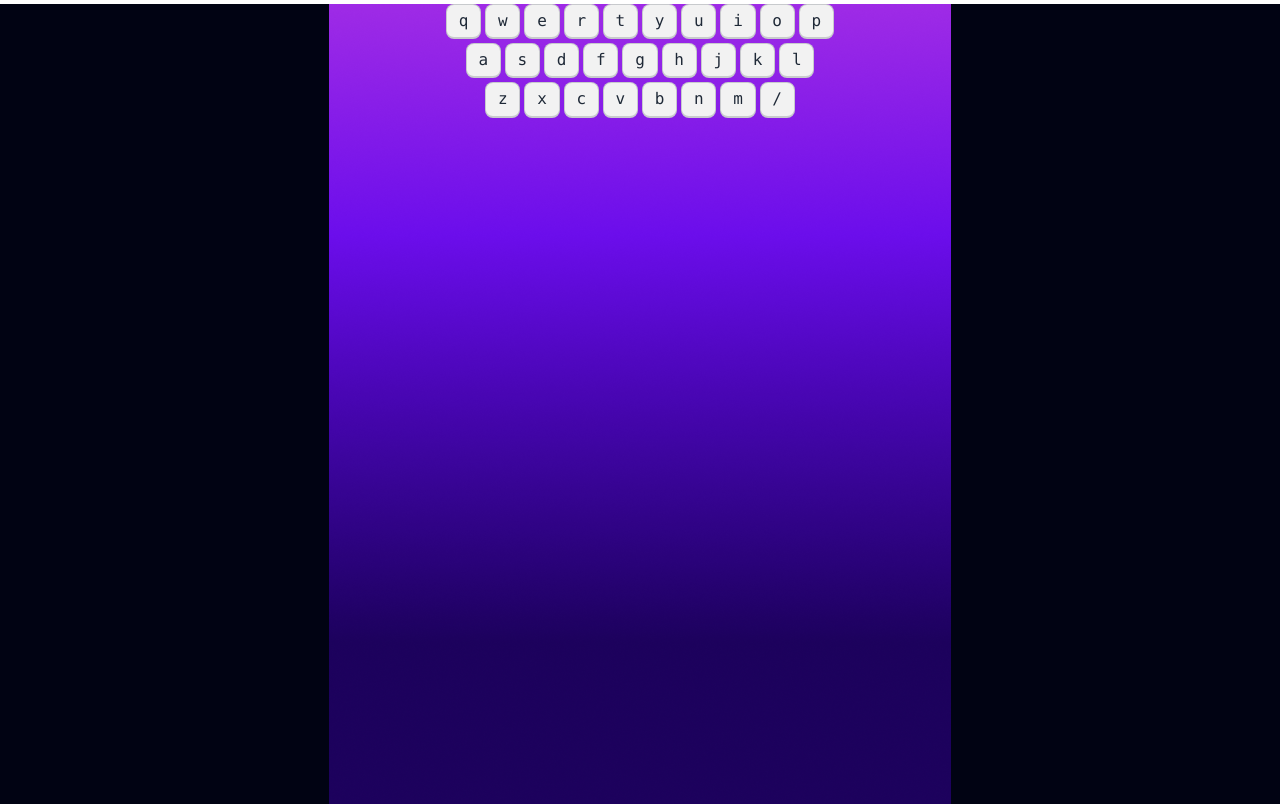
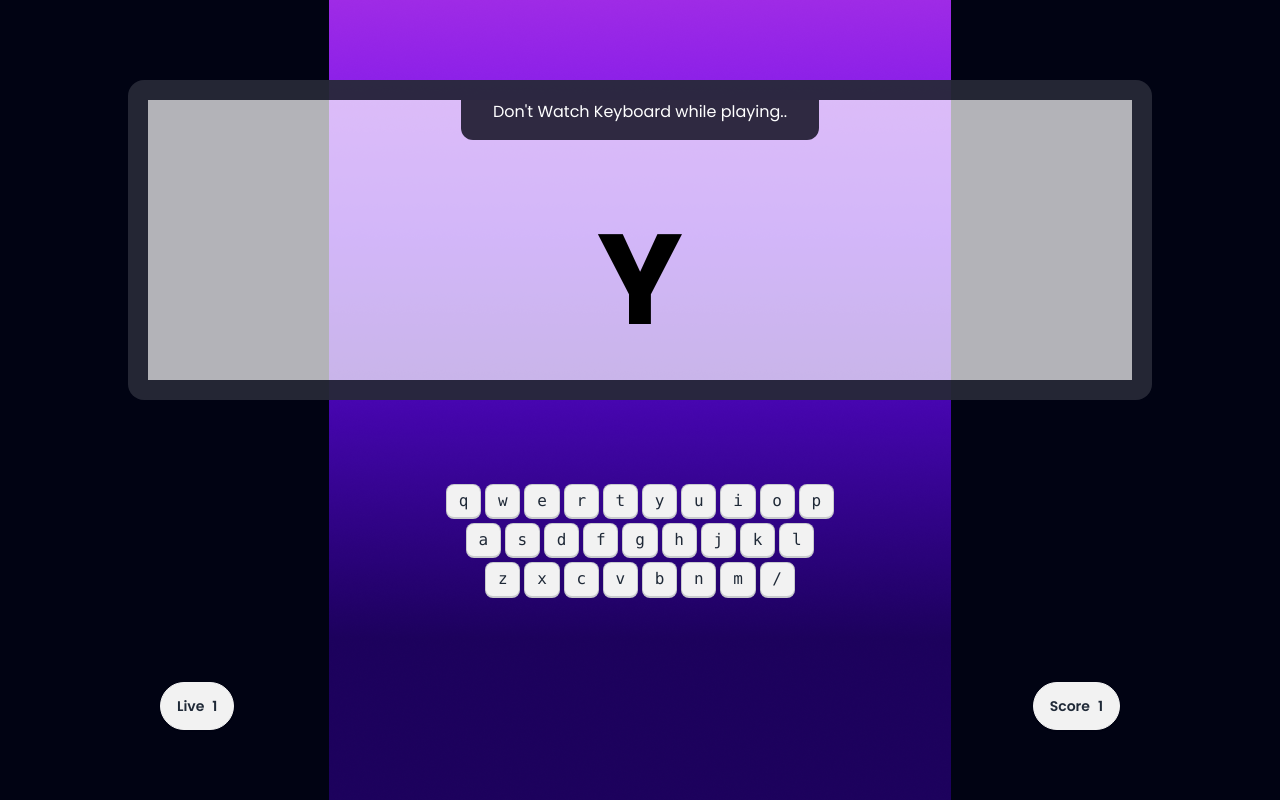
Before and after one commit to shakurShirajul/alphabet-clash-pro, a website: page index.html in a window 1280 px wide. Drawn offline with Linux system fonts and the light colour scheme.

Commit message:
Playground Added

```diff
--- a/index.html
+++ b/index.html
@@ -18,7 +18,8 @@
         .font-poppins {
             font-family: 'Poppins', sans-serif;
         }
-        .font-anton{
+
+        .font-anton {
             font-family: "Anton", sans-serif;
         }
     </style>
@@ -37,9 +38,20 @@
         <!-- Play Ground -->
         <section class="play-ground">
             <!-- Playground Container -->
+            <div class="flex flex-col items-center gap-20 pt-20">
+                <!-- Screen -->
+                <div
+                    class="artboard artboard-horizontal phone-6 border-[20px] rounded-2xl border-[#010313CC] bg-[#FFFFFFB3]">
+                    <div class="flex justify-center">
+                        <p class="bg-[#2F2941] text-white px-8 pb-4 rounded-b-xl">Don't Watch Keyboard while playing..
+                        </p>
+                    </div>
+                    <div class="flex justify-center items-center h-full">
+                        <p class="text-black text-9xl font-bold">Y</p>
+                    </div>
+                </div>
+                <!-- Keyboard Start -->
                 <div>
-                <!-- Screen -->
-                <!-- Keyboard Start -->
                     <div class="flex justify-center gap-1 my-1 w-full">
                         <kbd class="kbd">q</kbd>
                         <kbd class="kbd">w</kbd>
@@ -73,8 +85,20 @@
                         <kbd class="kbd">m</kbd>
                         <kbd class="kbd">/</kbd>
                     </div>
+                </div>
                 <!-- Keyboard End-->
-                <!-- Live Score -->
+                <!-- Live & Score Start-->
+                <div class="flex justify-between w-3/4">
+                    <button class="btn rounded-full">
+                        Live
+                        <span>1</span>
+                    </button>
+                    <button class="btn rounded-full">
+                        Score
+                        <span>1</span>
+                    </button>
+                </div>
+                <!-- Live & Score End -->
             </div>
         </section>
         <section class="score">
```
Also changed, not shown: output/style.css. Lines whose indentation alone changed are shown as unchanged.
